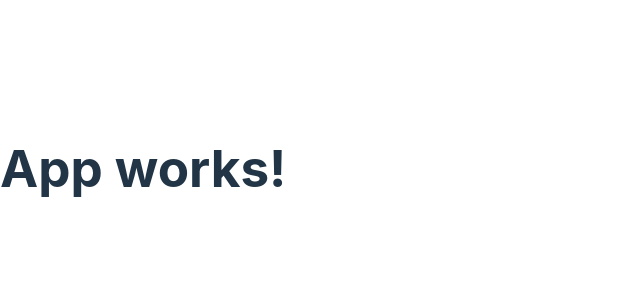
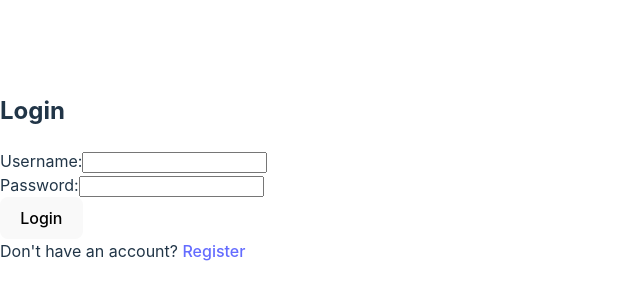
Before and after one commit to Matorry/Social-Network, a React (Vite) app in the folder Front/: page / in a window 1280 px wide. Shown: the part 232-532 px from the top of the page, without its empty margins (0-640 px from the left). Built offline with nearby package versions, Linux system fonts and the light colour scheme.

Commit message:
Add LoginForm component

```diff
--- a/Front/src/App.tsx
+++ b/Front/src/App.tsx
@@ -1,7 +1,9 @@
+import LoginForm from "./components/LoginForm";
+
 function App() {
   return (
     <>
-      <h1>App works!</h1>
+      <LoginForm></LoginForm>
     </>
   );
 }
--- /dev/null
+++ b/Front/src/components/LoginForm.tsx
@@ -0,0 +1,48 @@
+// LoginForm.tsx
+import { useState } from "react";
+
+import { Link } from "react-router-dom";
+import { useUsers } from "../hooks/use.user";
+import { LoginData } from "../models/user";
+
+const LoginForm = () => {
+  const { loginUser, status, error } = useUsers();
+  const [userName, setUserName] = useState("");
+  const [passwd, setPasswd] = useState("");
+
+  const handleLogin = async () => {
+    const userCredentials: LoginData = { userName, passwd };
+    await loginUser(userCredentials);
+  };
+
+  return (
+    <div>
+      <h2>Login</h2>
+      <div>
+        <label>Username:</label>
+        <input
+          type="text"
+          value={userName}
+          onChange={(event) => setUserName(event.target.value)}
+        />
+      </div>
+      <div>
+        <label>Password:</label>
+        <input
+          type="password"
+          value={passwd}
+          onChange={(event) => setPasswd(event.target.value)}
+        />
+      </div>
+      <button onClick={handleLogin} disabled={status === "pending"}>
+        {status === "pending" ? "Logging in..." : "Login"}
+      </button>
+      {status === "error" && <div>Error: {error}</div>}
+      <div>
+        Don't have an account? <Link to="/register">Register</Link>
+      </div>
+    </div>
+  );
+};
+
+export default LoginForm;
--- a/Front/src/hooks/use.user.ts
+++ b/Front/src/hooks/use.user.ts
@@ -5,7 +5,7 @@ import { ApiUsersRepository } from "../services/user.repository";
 import { AppDispatch, RootState } from "../store/store";
 import { loginThunk } from "../thunks/user.thunk";
 
-export const urlBaseUsers = "URL";
+export const urlBaseUsers = "http://localhost:3000";
 
 export function useUsers() {
   const repository = useMemo(() => new ApiUsersRepository(urlBaseUsers), []);
--- a/Front/src/slices/user.slice.ts
+++ b/Front/src/slices/user.slice.ts
@@ -6,14 +6,14 @@ export type UsersState = {
   currentUser: Logged;
   isAuthenticated: boolean;
   userStatus: "logged" | "not logged" | "error" | "pending";
-  error: Error | null;
+  error: string | undefined;
 };
 
 const initialState: UsersState = {
   currentUser: { user: {}, token: "" } as Logged,
   isAuthenticated: false,
   userStatus: "not logged",
-  error: null,
+  error: undefined,
 };
 
 const usersSlice = createSlice({
@@ -23,7 +23,7 @@ const usersSlice = createSlice({
   extraReducers: (builder) => {
     builder.addCase(loginThunk.pending, (state) => {
       state.userStatus = "pending";
-      state.error = null;
+      state.error = undefined;
     });
 
     builder.addCase(
@@ -31,13 +31,13 @@ const usersSlice = createSlice({
       (state, { payload }: { payload: Logged }) => {
         state.currentUser = payload;
         state.userStatus = "logged";
-        state.error = null;
+        state.error = undefined;
       }
     );
 
-    builder.addCase(loginThunk.rejected, (state) => {
+    builder.addCase(loginThunk.rejected, (state, action) => {
       state.userStatus = "error";
-      state.error = new Error("Error when logging in");
+      state.error = action.error.message;
     });
   },
 });
```
